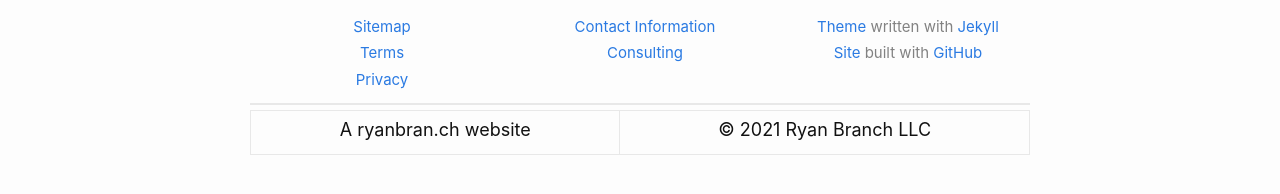
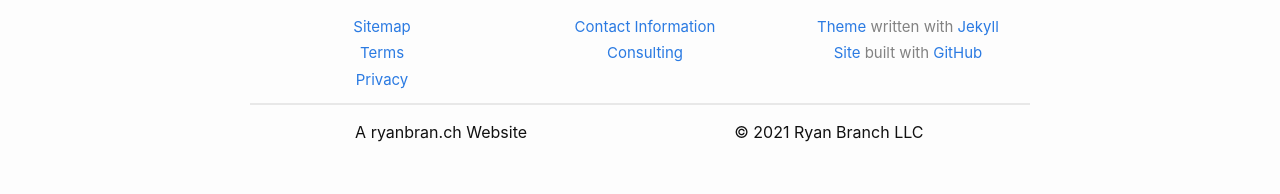
Before and after one commit to ryanbranch/jekyanbranch, a Jekyll site: the page built from README.md, in a window 1280 px wide. Shown: the part 348-542 px from the top of the page. Built offline with Jekyll 4.4.1, drawn with Linux system fonts in a browser that asks for light colours; our own code applies the rules of GitHub Pages for plain Markdown files.

Commit message:
Fix Table in footer.html Include
NOTE: In the future, inline styling of <div> elements within footer.html should be modified to instead reference a (generated) CSS document.

In the previous commit, changes were made to the footer layout which included a new table. This was intended to have transparent cell borders, but a CSS generation issue led to the styles not being properly applied.

To simplify the problem, I have taken a "<div> table" approach and used inline styles within the footer.html file, as opposed to any SCSS file.

```diff
--- a/_includes/footer.html
+++ b/_includes/footer.html
@@ -51,16 +51,19 @@
 
     </div>
     <hr class="footer-col-hr"/>
-    <table class="center borderspaced2x">
-      <tr>
-        <td class="borderless wide2col borderspaced2x">
-          <h2 class="footer-heading">A ryanbran.ch website</h2>
-        </td>
-        <td class="borderless wide2col borderspaced2x">
-          <h2 class="footer-heading">&#169; {{ 'now' | date: "%Y" }} Ryan Branch LLC</h2>
-        </td>
-      </tr>
-    </table>
+
+    <div style="display:table; width:100%; text-align:center;">
+      <div style="display:table-row-group;">
+        <div style="display:table-row;">
+          <div style="border: 0px solid transparent; display: table-cell; padding: 10px;">
+            &nbsp;A ryanbran.ch Website
+          </div>
+          <div style="border: 0px solid transparent; display: table-cell; padding: 10px;">
+            &#169; 2021 Ryan Branch LLC
+          </div>
+        </div>
+      </div>
+    </div>
     {%- include social.html -%}
 
   </div>
```
